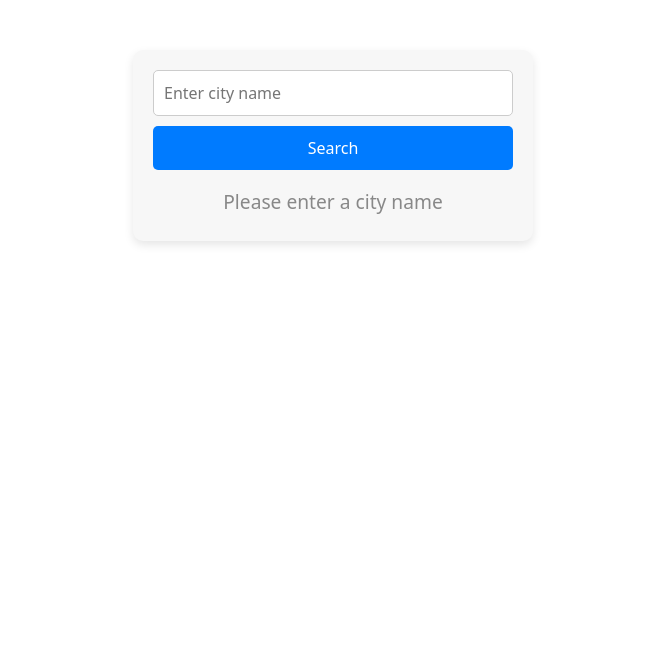
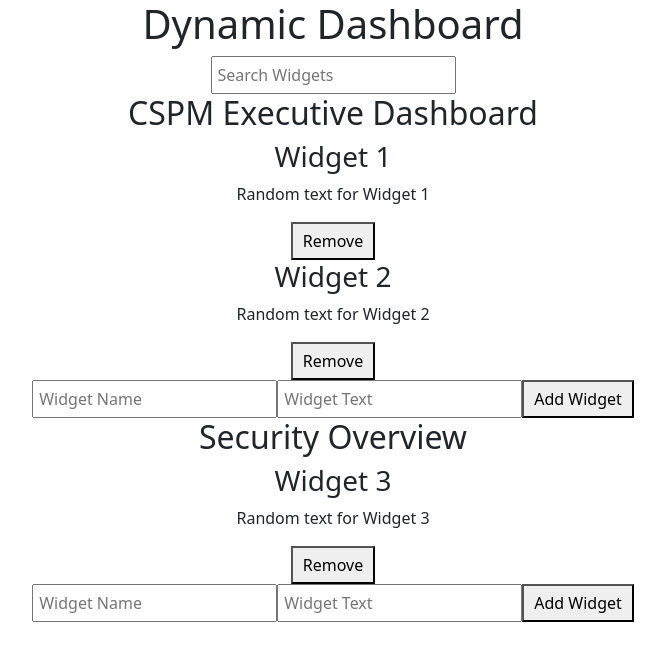
Before and after one commit to lohithmvs/first-react-app, a React (Create React App) app: page /home in a window 1280 px wide. Shown: the top 660 px of the page, without its empty margins (307-972 px from the left). Built offline with nearby package versions, Linux system fonts and the light colour scheme; no server answers.

Commit message:
react/04-aug

```diff
--- a/src/App.css
+++ b/src/App.css
@@ -2,37 +2,34 @@
   text-align: center;
 }
 
-.App-logo {
-  height: 40vmin;
-  pointer-events: none;
+h1 {
+  font-size: 2rem;
 }
 
-@media (prefers-reduced-motion: no-preference) {
-  .App-logo {
-    animation: App-logo-spin infinite 20s linear;
-  }
+input {
+  margin: 10px;
+  padding: 5px;
 }
 
-.App-header {
-  background-color: #282c34;
-  min-height: 100vh;
-  display: flex;
-  flex-direction: column;
-  align-items: center;
-  justify-content: center;
-  font-size: calc(10px + 2vmin);
-  color: white;
+button {
+  margin-left: 5px;
+  padding: 5px 10px;
 }
 
-.App-link {
-  color: #61dafb;
+.category {
+  margin: 20px 0;
+  border: 1px solid #ccc;
+  padding: 10px;
+  background-color: #f9f9f9;
 }
 
-@keyframes App-logo-spin {
-  from {
-    transform: rotate(0deg);
-  }
-  to {
-    transform: rotate(360deg);
-  }
+.widget {
+  border: 1px solid #ddd;
+  padding: 10px;
+  margin-bottom: 10px;
+  background-color: #fff;
 }
+
+.widgets {
+  margin-bottom: 10px;
+}
--- a/src/App.js
+++ b/src/App.js
@@ -33,7 +33,7 @@ import ControlRegistration from './Forms/Controlled/ControlRegistration';
 import DropdownRecipe from './refresh';
 import NavigationStack from './Navigation/navigation';
 import NavigationEx1 from './Navigation/navigationEx1';
-import { createContext, useState } from 'react';
+import React, { useState } from 'react';
 import NavbarEx1 from './NavBar/navbarEx1';
 import Dictionary from './Apis/Dictonary';
 import DogFacts from './Apis/DogFacts';
@@ -42,13 +42,54 @@ import TodoUseReduce from './UseReducer/todoUseReduce';
 import RecipeDetail from './RecipeMaker/recipe-detail';
 import RecipeNavigation from './RecipeMaker/RecipeNavigation';
 import WeatherApi from './Weather/WeatherApi';
+import AddCart from './FakeStoreCart/AddCart';
+import Refresh from './refresh';
+import Dashboard from './FrontEnd/Dashboard';
+import { initialState } from './UseReducer/helper';
 const App=()=>{
-    return(
-        <div>
-            <RecipeNavigation/>
-            <WeatherApi/>
-        </div>
-    )
+    const initialData = {
+        categories: [
+          {
+            id: 1,
+            name: 'CSPM Executive Dashboard',
+            widgets: [
+              { id: 1, name: 'Widget 1', text: 'Random text for Widget 1' },
+              { id: 2, name: 'Widget 2', text: 'Random text for Widget 2' }
+            ]
+          },
+          {
+            id: 2,
+            name: 'Security Overview',
+            widgets: [
+              { id: 3, name: 'Widget 3', text: 'Random text for Widget 3' }
+            ]
+          }
+        ]
+      };
+
+    const [data, setData] = useState(initialData);
+
+  const addWidget = (categoryId, widget) => {
+    const newData = { ...data };
+    const category = newData.categories.find(cat => cat.id === categoryId);
+    category.widgets.push(widget);
+    setData(newData);
+  };
+
+  const removeWidget = (categoryId, widgetId) => {
+    const newData = { ...data };
+    const category = newData.categories.find(cat => cat.id === categoryId);
+    category.widgets = category.widgets.filter(widget => widget.id !== widgetId);
+    setData(newData);
+  };
+
+  return (
+    <div className="App">
+      <h1>Dynamic Dashboard</h1>
+      <Dashboard data={data} addWidget={addWidget} removeWidget={removeWidget} />
+    </div>
+  );
+
 
 };
 export default App;
--- /dev/null
+++ b/src/CustomHooks/useCounter.js
@@ -0,0 +1,16 @@
+import { useState } from "react"
+
+export const useCounter=(initialState=10,scale=1)=>{
+    const [counter,UpdatedCounter]=useState(initialState);
+    const IncreaseCount=()=>{
+        UpdatedCounter(counter+scale);
+    }
+    const ReduceCount=()=>{
+        UpdatedCounter(counter-scale);
+    }
+    const ResetCount=()=>{
+        UpdatedCounter(0)
+    }
+
+    return[counter,IncreaseCount,ReduceCount,ResetCount]
+}
--- /dev/null
+++ b/src/FakeStoreCart/AddCart.js
@@ -0,0 +1,98 @@
+import axios from "axios"
+import { useEffect, useState } from "react";
+import Table from 'react-bootstrap/Table';
+import { ReducerUse } from "../UseReducer/todoHelper";
+
+const AddCart=()=>{
+    const [FakeData,UpdatedFake]=useState([]);
+
+    const FetchFake=async()=>{
+        const response=await axios.get("https://fakestoreapi.com/products");
+        const data1=response.data;
+        const data2=data1.map((val)=>{
+            return ({...val,Qty:1})
+        })
+        UpdatedFake(data2);
+        console.log(data2);
+    }
+    useEffect(()=>{
+        FetchFake();
+    },[])
+
+    const IncreasePlus=(id)=>{
+        const FakeData1=FakeData.map(val=>{
+            if(val.id===id){
+                return ({...val,Qty:val.Qty+1})
+            }
+            else{
+                return ({...val})
+            }
+        })
+        UpdatedFake(FakeData1)
+    }
+    const reduceMinus=(id)=>{
+        const FakeData1=FakeData.map(val=>{
+            if(val.id===id){
+                return ({...val,Qty:val.Qty-1})
+            }
+            else{
+                return ({...val})
+            }
+        })
+        UpdatedFake(FakeData1)
+    }
+    return(
+        <>
+            {
+                FakeData.length>0?<>
+                <Table striped bordered hover>
+                                <thead>
+                                    <tr>
+                                        <th>Title</th>
+                                        <th>Description</th>
+                                        <th>Category</th>
+                                        <th>Image</th>
+                                        <th>price</th>
+                                        <th>Quantity</th>
+                                        <th>Total price</th>
+                                    </tr>
+                                </thead>
+                        {
+
+                            FakeData.map(val=>(
+                                <>
+                                {
+                                    val.Qty &&   <>
+                                    <tbody>
+                                        <tr>
+                                            <td>{val.title}</td>
+                                            <td>{val.description}</td>
+                                            <td>{val.category}</td>
+                                            <td><img src={val.image} height={50} width={50}/></td>
+                                            <td>{val.price}</td>
+                                            <td><button style={{height:"25px",width:"25px",fontSize:"15px"}} onClick={()=>reduceMinus(val.id)}>-</button> {val.Qty}<button style={{height:"25px",width:"25px",fontSize:"15px"}} onClick={()=>IncreasePlus(val.id)}>+</button></td>
+                                            <td>{Math.round(val.Qty*val.price,4)}</td>
+                                        </tr>
+
+                                    </tbody>
+                                </>
+                                }
+                                </>
+
+                            ))
+                        }
+                        <tr>
+                            <td colSpan={6}>Total</td>
+                            <td><h4>{Math.round(FakeData.reduce((acc,val)=>{
+                                return acc+(val.price*val.Qty)
+                            },0))}</h4></td>
+                        </tr>
+                </Table>
+                </>:<>
+
+                </>
+            }
+        </>
+    )
+}
+export default AddCart;
--- /dev/null
+++ b/src/FrontEnd/Category.js
@@ -0,0 +1,42 @@
+import React from 'react';
+import Widget from './Widget';
+
+function Category({
+  category,
+  removeWidget,
+  handleAddWidget,
+  newWidgetName,
+  setNewWidgetName,
+  newWidgetText,
+  setNewWidgetText
+}) {
+  return (
+    <div className="category">
+      <h2>{category.name}</h2>
+      <div className="widgets">
+        {category.widgets.map(widget => (
+          <Widget
+            key={widget.id}
+            widget={widget}
+            removeWidget={() => removeWidget(category.id, widget.id)}
+          />
+        ))}
+      </div>
+      <input
+        type="text"
+        placeholder="Widget Name"
+        value={newWidgetName}
+        onChange={(e) => setNewWidgetName(e.target.value)}
+      />
+      <input
+        type="text"
+        placeholder="Widget Text"
+        value={newWidgetText}
+        onChange={(e) => setNewWidgetText(e.target.value)}
+      />
+      <button onClick={() => handleAddWidget(category.id)}>Add Widget</button>
+    </div>
+  );
+}
+
+export default Category;
--- /dev/null
+++ b/src/FrontEnd/Dashboard.js
@@ -0,0 +1,65 @@
+import React, { useState } from 'react';
+import Category from './Category';
+function Dashboard({ data, addWidget, removeWidget }) {
+  const [newWidgetName, setNewWidgetName] = useState('');
+  const [newWidgetText, setNewWidgetText] = useState('');
+  const [searchQuery, setSearchQuery] = useState('');
+
+  const handleAddWidget = (categoryId) => {
+    const widget = {
+      id: Date.now(),
+      name: newWidgetName,
+      text: newWidgetText
+    };
+    addWidget(categoryId, widget);
+    setNewWidgetName('');
+    setNewWidgetText('');
+  };
+
+  const filteredCategories = data.categories.map(category => ({
+    ...category,
+    widgets: category.widgets.filter(widget =>
+      widget.name.toLowerCase().includes(searchQuery.toLowerCase())
+    )
+  }));
+
+  return (
+    <div>
+      <input
+        type="text"
+        placeholder="Search Widgets"
+        value={searchQuery}
+        onChange={(e) => setSearchQuery(e.target.value)}
+      />
+      {filteredCategories.map(category => (
+        <div key={category.id}>
+          <h2>{category.name}</h2>
+          <div>
+            {category.widgets.map(widget => (
+              <div key={widget.id}>
+                <h3>{widget.name}</h3>
+                <p>{widget.text}</p>
+                <button onClick={() => removeWidget(category.id, widget.id)}>Remove</button>
+              </div>
+            ))}
+          </div>
+          <input
+            type="text"
+            placeholder="Widget Name"
+            value={newWidgetName}
+            onChange={(e) => setNewWidgetName(e.target.value)}
+          />
+          <input
+            type="text"
+            placeholder="Widget Text"
+            value={newWidgetText}
+            onChange={(e) => setNewWidgetText(e.target.value)}
+          />
+          <button onClick={() => handleAddWidget(category.id)}>Add Widget</button>
+        </div>
+      ))}
+    </div>
+  );
+}
+
+export default Dashboard;
--- /dev/null
+++ b/src/FrontEnd/Widget.js
@@ -0,0 +1,13 @@
+import React from 'react';
+
+function Widget({ widget, removeWidget }) {
+  return (
+    <div className="widget">
+      <h3>{widget.name}</h3>
+      <p>{widget.text}</p>
+      <button onClick={removeWidget}>Remove</button>
+    </div>
+  );
+}
+
+export default Widget;
--- a/src/refresh.js
+++ b/src/refresh.js
@@ -1,47 +1,13 @@
-import axios from "axios";
-import { useEffect, useState } from "react";
+import { useCounter } from "./CustomHooks/useCounter"
 
-const DropdownRecipe = () => {
-  const [RecipeData, UpdatedRecipe] = useState({});
-  const [DropRecipe,UpdatedDrop]=useState("");
+const Refresh=()=>{
+  const [age,increaseAge]=useCounter(10,2);
 
-
-  useEffect(()=>{
-    FetchRecipe();
-  },[])
-
-  const FetchRecipe=async()=>{
-    const response=await axios.get('https://dummyjson.com/recipes');
-    UpdatedRecipe(response.data.recipes);
-  }
-
-  const DropElement=(event)=>{
-    const Elem=event.target.value;
-    console.log(Elem)
-    UpdatedDrop(Elem);
-  }
-
-  return (
+  return(
     <>
-    {
-        Object.keys(RecipeData).length>0?<>
-            <select className="form-select" aria-label="Default select example"  onChange={DropElement}>
-                {
-                    RecipeData.map(val=>(
-                        <>
-                            <option key={val.id}>{val.name}</option>
-                        </>
-                    ))
-                }
-
-            </select>
-            <h3>{DropRecipe}</h3>
-        </>:<>
-            <h3>Data is loading please wait</h3>
-        </>
-    }
-
+      <h1>{age}</h1>
+      <button onClick={increaseAge}>+</button>
     </>
-  );
-};
-export default DropdownRecipe;
+  )
+}
+export default Refresh;
```
Also changed, not shown: src/initialData.json (added, +19 -0 lines), src/CustomHooks/useAxios.js (added).
